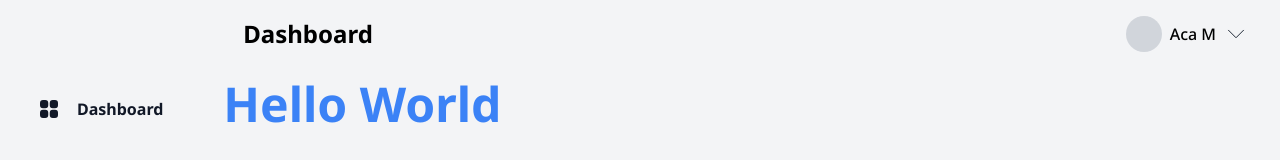
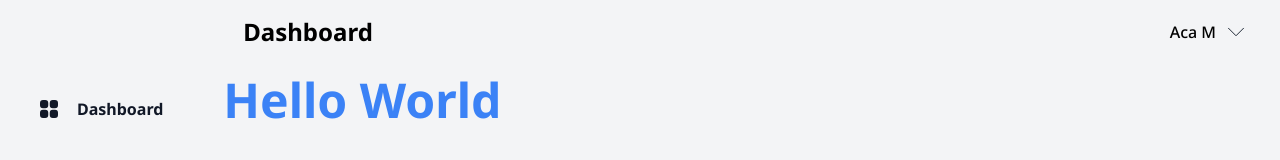
Before and after one commit to aacmal/finaki, a Next.js app: page / in a window 1280 px wide. Shown: the top 160 px of the page. Built offline with nearby package versions, Linux system fonts and the light colour scheme.

Commit message:
removed circle avatar from ProfileInfo component

```diff
--- a/components/Header/ProfileInfo/index.tsx
+++ b/components/Header/ProfileInfo/index.tsx
@@ -8,7 +8,6 @@ type Props = {};
 const ProfileInfo = (props: Props) => {
   return (
     <div className="flex gap-2 items-center relative group">
-      <div className="h-9 w-9 rounded-full bg-gray-300"></div>
       <span className="font-medium">Aca M</span>
       <IconWrapper className="text-gray-800 w-5">
         <ChevronIcon
```
